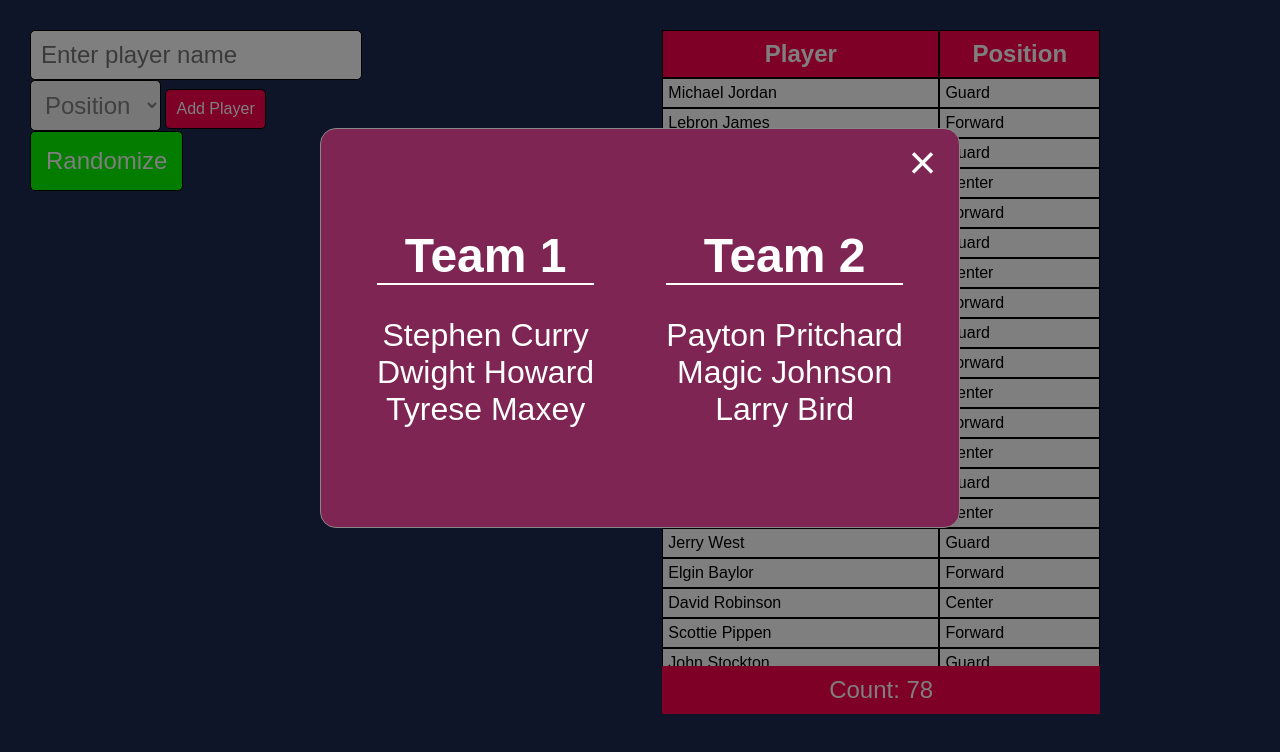
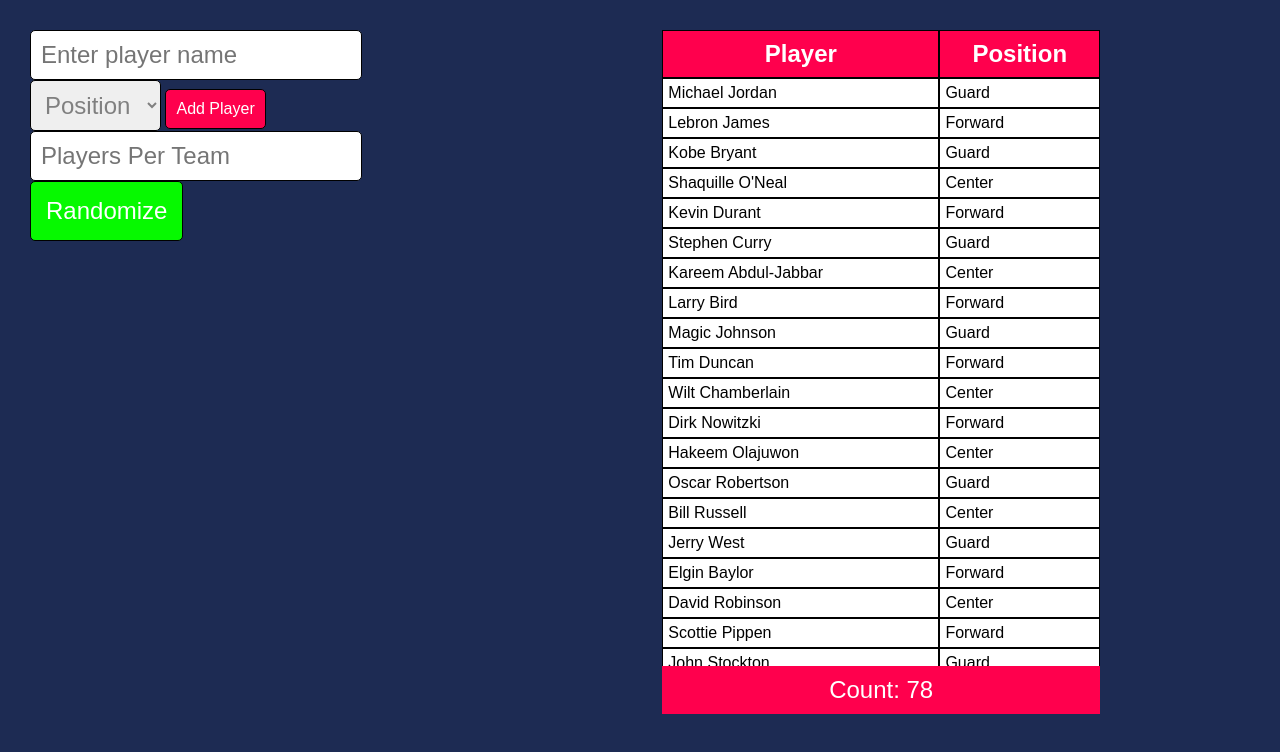
Before and after one commit to broman9107/Randomizer, a plain HTML site: page index.html in a window 1280 px wide. Both pictures are taken after a click on the button "Randomize". Drawn offline with Linux system fonts and the light colour scheme.

Commit message:
Add randomization functionality and input validation

```diff
--- a/Script.js
+++ b/Script.js
@@ -111,22 +111,29 @@ let randomizeButton = document.getElementById('randomizeButton');
 let team1Players = document.getElementById('team1Players');
 let team2Players = document.getElementById('team2Players');
 
+//Randomize Teams
 randomizeButton.onclick = function () {
     team1Players.innerHTML = '';
     team2Players.innerHTML = '';
+    let numOfPlayers = document.getElementById('numberOfPlayers');
     let randomPlayers1 = [];
     let randomPlayers2 = [];
-    for (let i = 0; i < 3; i++) {
+    if(numOfPlayers.value > playerList.length || numOfPlayers.value < 1) {
+        alert('Please enter a valid number of players');
+        return;
+    }
+    for (let i = 0; i < numOfPlayers.value ; i++) {
         let randomIndex = Math.floor(Math.random() * playerList.length);
         randomPlayers1.push(playerList[randomIndex].name);
     }
-    for (let i = 0; i < 3; i++) {
+    for (let i = 0; i < numOfPlayers.value; i++) {
         let randomIndex = Math.floor(Math.random() * playerList.length);
         randomPlayers2.push(playerList[randomIndex].name);
     }
     team1Players.innerHTML = randomPlayers1.join('<br>');
     team2Players.innerHTML = randomPlayers2.join('<br>');
     randomPlayersModal.style.display = 'block';
+    numOfPlayers.value = '';
 }
 
 modalClose.onclick = function () {
--- a/index.html
+++ b/index.html
@@ -19,6 +19,7 @@
             </select>
             <input type="submit" id="playerNameSubmit" value="Add Player"></input>
         </form>
+        <input type="number" id="numberOfPlayers" placeholder="Players Per Team">
         <button id="randomizeButton">Randomize</button>
     </div>
     <!--Right side of screen div-->
--- a/styles.css
+++ b/styles.css
@@ -19,7 +19,7 @@ body{
     margin: 20px 0 0 20px;
 }
 
-#playerNameInput{
+#playerNameInput, #numberOfPlayers{
     font-size: 1.5rem;
     padding: 10px;
     border: 1px solid #000;
@@ -158,13 +158,13 @@ option {
 #modalContent{
     position: relative;
     color: white;
-    background-color: #7E2553;
+    background-color: #99002e;
     margin: 10% auto;
     padding: 20px;
     border: 1px solid #888;
     border-radius: 1rem;
     width: 50%;
-    height: 50%;
+    height: fit-content;
     user-select: none;
 }
 
@@ -173,7 +173,6 @@ option {
     font-size: 3rem;
     top: 0;
     right: 1rem;
-    margin: 1%;
     cursor: pointer;
     color: white;
 }
```
